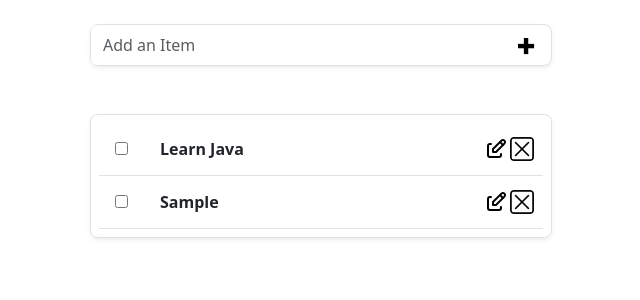
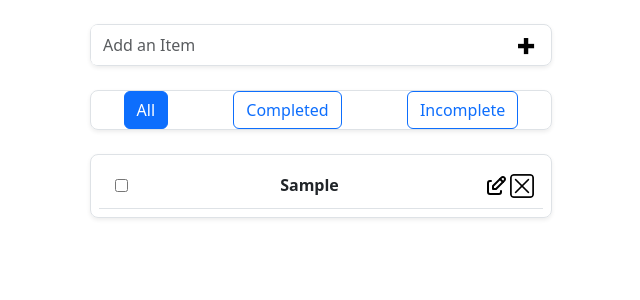
Before and after one commit to snymm2/CoffeeECom, a React (Vite) app in the folder react-gpt/: page / in a window 1280 px wide. Both pictures are taken after typing "Sample" into the empty fields and a click on the button 845 px from the left and 44 px from the top of the page. Shown: the top 300 px of the page, without its empty margins (319-959 px from the left). Built offline with nearby package versions, Linux system fonts and the light colour scheme.

Commit message:
Improved To Do List with Filtering

```diff
--- a/react-gpt/src/ToDoList.jsx
+++ b/react-gpt/src/ToDoList.jsx
@@ -1,29 +1,31 @@
 import Stack from 'react-bootstrap/Stack'
 import ToDoListItem from './ToDoListItem';
-import { useState } from 'react';
+import { useEffect, useState } from 'react';
 
 function ToDoList() {
 
-    const [toDoItems, setToDoItems] = useState([
-        {
-            id: 0,
-            task: "Learn Java",
-            completed: false
-        }
-    ]);
+    const [toDoItems, setToDoItems] = useState([]);
+    const [itemsFilter, setItemsFilter] = useState('all');
 
     const handleTaskStatusChange = (itemId) => {
-        setToDoItems(toDoItems.map(toDoItem =>
-            toDoItem.id === itemId ? { ...toDoItem, completed: !toDoItem.completed} : toDoItem
+        setToDoItems(currentToDoItems =>
+            currentToDoItems.map(toDoItem =>
+                toDoItem.id === itemId ? { ...toDoItem, completed: !toDoItem.completed} : toDoItem
         ));
     };
 
     const handleTaskAdd = (event) => {
         event.preventDefault();
 
+        const updatedTask = event.target.task.value.trim();
+
+        if (!updatedTask) {
+            return;
+        }
+
         const newToDoItem = {
-            id: Math.random().toString(36).substring(2),
-            task: event.target.task.value,
+            id: crypto.randomUUID(),
+            task: updatedTask,
             completed: false
         }
 
@@ -33,16 +35,22 @@ function ToDoList() {
     };
 
     const handleItemDelete = (itemId) => {
-        setToDoItems(toDoItems.filter(toDoItem => toDoItem.id !== itemId))
+        setToDoItems(currentToDoItems =>
+            currentToDoItems.filter(toDoItem =>
+                toDoItem.id !== itemId))
     };
 
     const handleItemUpdate = (itemId, newItemTask) => {
-        setToDoItems(toDoItems.map(todoItem =>
+        setToDoItems(currentToDoItems => currentToDoItems.map(todoItem =>
             todoItem.id === itemId ? {...todoItem, task: newItemTask} : todoItem
         ));
     }
 
-    return (
+    const handleFilterUpdate = (event) => {
+        setItemsFilter(currentValue => event.target.value);
+    }
+
+    return  (
         <div className="todolist d-flex flex-column justify-content-between align-items-center w-auto">
             <div
                 className="todolist-additem m-4 shadow-sm rounded-3 border w-75 text-center">
@@ -55,7 +63,7 @@ function ToDoList() {
                                 className="todolist-additem-field form-control border-0"
                                 placeholder="Add an Item"
                                 name='task'
-                                ></input>
+                                required />
                             <button
                                 type="submit"
                                 className="btn btn-outline-none fw-bolder">
@@ -67,18 +75,74 @@ function ToDoList() {
                     </form>
             </div>
             <div
-                className="todolist-items m-4 p-2 shadow-sm rounded-3 border w-75">
+                className='todolist-filter shadow-sm rounded-3 border w-75'>
+                    <div className='d-flex justify-content-around'>
+                        <input
+                            type="radio"
+                            id="filterAll"
+                            className="btn-check"
+                            name="filter"
+                            value="all"
+                            checked={itemsFilter === 'all'}
+                            onChange={ handleFilterUpdate }/>
+                        <label
+                            htmlFor="filterAll"
+                            className='btn btn-outline-primary'>All</label>
 
-                    { toDoItems.map((toDoItem) => (
-                        <ToDoListItem
-                            key={toDoItem.id}
-                            toDoInfo={toDoItem}
-                            handleCheck={ handleTaskStatusChange }
-                            handleEdit={ handleItemUpdate }
-                            handleDelete={ handleItemDelete }></ToDoListItem>
-                    ))}
+                        <input
+                            type="radio"
+                            id="filterComplete"
+                            className="btn-check"
+                            name="filter"
+                            value="complete"
+                            checked={itemsFilter === 'complete'}
+                            onChange={handleFilterUpdate}/>
+                        <label
+                            htmlFor="filterComplete"
+                            className='btn btn-outline-primary'>Completed</label>
 
+                        <input
+                            type="radio"
+                            id="filterIncomplete"
+                            className="btn-check"
+                            name="filter"
+                            value="incomplete"
+                            checked={itemsFilter === 'incomplete'}
+                            onChange={ handleFilterUpdate }/>
+                        <label
+                            htmlFor="filterIncomplete"
+                            className='btn btn-outline-primary'>Incomplete</label>
+                    </div>
             </div>
+            {
+                toDoItems.length > 0 ? (
+                    <div
+                        className="todolist-items m-4 p-2 shadow-sm rounded-3 border w-75">
+                            {
+                                toDoItems.filter((todoItem) => {
+                                    if (itemsFilter === "all") {
+                                        return true;
+                                    }
+                                    if (itemsFilter === "complete") {
+                                        return todoItem.completed;
+                                    }
+                                    if (itemsFilter === "incomplete") {
+                                        return !todoItem.completed;
+                                    }
+                                    return false;
+                                    }).map((toDoItem) => (
+                                        <ToDoListItem
+                                            key={toDoItem.id}
+                                            toDoInfo={toDoItem}
+                                            onCheck={handleTaskStatusChange}
+                                            onEdit={handleItemUpdate}
+                                            onDelete={handleItemDelete} />
+                                ))
+                            }
+                    </div>
+                ) : null
+            }
+
         </div>
     )
 }
--- a/react-gpt/src/ToDoListItem.jsx
+++ b/react-gpt/src/ToDoListItem.jsx
@@ -1,37 +1,60 @@
 import { useState } from "react";
 
-function ToDoListItem({toDoInfo, handleCheck, handleEdit, handleDelete}) {
+function ToDoListItem({toDoInfo, onCheck, onEdit, onDelete}) {
 
     const [editMode, setEditMode] = useState(false);
     const [tempTask, setTempTask] = useState('');
 
     const handleCheckboxChange = () => {
-        handleCheck(toDoInfo.id);
+        onCheck(toDoInfo.id);
     }
 
     const handleEditButton = () => {
         if (editMode) {
-            handleEdit(toDoInfo.id, tempTask);
+
+            const updatedTask = tempTask.trim();
+
+            if (!updatedTask) {
+                setEditMode(false);
+                setTempTask("");
+                return;
+            }
+
+            onEdit(toDoInfo.id, updatedTask);
             setEditMode(false);
             setTempTask('');
         } else {
             setEditMode(true);
-            setTempTask(toDoInfo.task);
+            setTempTask(currentValue => toDoInfo.task);
         }
     }
 
     const handleDeleteButton = () => {
-        handleDelete(toDoInfo.id);
+        onDelete(toDoInfo.id);
     }
 
     const handleTaskValueChange = (event) => {
-        setTempTask(event.target.value)
+        setTempTask(currentValue => event.target.value)
     }
 
     const handleFormSubmit = (event) => {
         event.preventDefault();
 
-        handleEditButton();
+        if (!editMode) {
+            return;
+        }
+
+        const updatedTask = tempTask.trim();
+
+        if (!updatedTask) {
+            setEditMode(false);
+            setTempTask("");
+            return;
+        }
+
+        onEdit(toDoInfo.id, updatedTask);
+        setEditMode(false);
+        setTempTask('');
     }
 
     return (
@@ -47,20 +70,11 @@ function ToDoListItem({toDoInfo, handleCheck, handleEdit, handleDelete}) {
                     className="m-2">
                 </input>
 
-                {!editMode && toDoInfo.completed && (
-                    <input
-                        className="m-auto border-0 text-decoration-line-through form-control-plaintext px-4 fw-bold"
-                        type="text"
-                        value={toDoInfo.task}
-                        disabled/>
-                )}
-
-                {!editMode &&!toDoInfo.completed && (
-                    <input
-                        className="m-auto border-0 form-control-plaintext px-4 fw-bold"
-                        type="text"
-                        value={toDoInfo.task}
-                        disabled />
+                {!editMode && (
+                    <span
+                        className={`m-auto border-0 px-4 fw-bold ${toDoInfo.completed ? "text-decoration-line-through" : ""}`}>
+                        { toDoInfo.task }
+                    </span>
                 )}
 
                 {editMode && (
@@ -68,9 +82,9 @@ function ToDoListItem({toDoInfo, handleCheck, handleEdit, handleDelete}) {
                         className="m-auto form-control px-4 fw-bold"
                         type="text"
                         value={tempTask}
-                        onChange={ handleTaskValueChange }/>
+                        onChange={ handleTaskValueChange }
+                        required/>
                 )}
-
 
                 <button
                     type="button"
```
